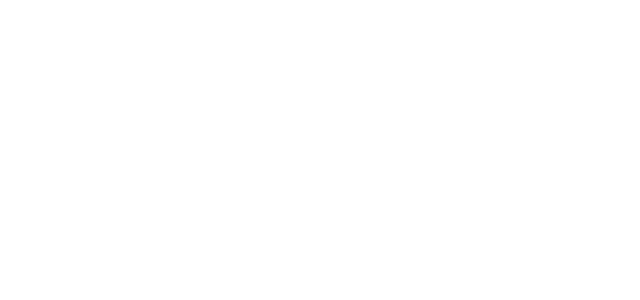
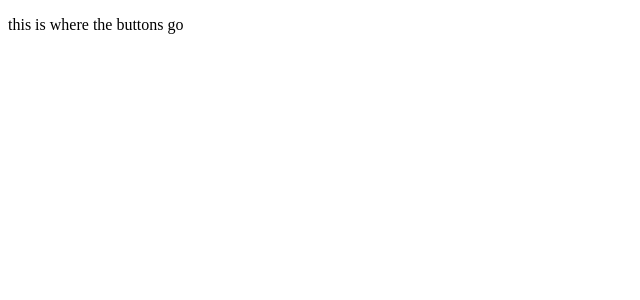
Before and after one commit to lucasscharenbroch/non-stopwatch, a Vue app: page / in a window 1280 px wide. Shown: the top 300 px of the page, without its empty margins (0-640 px from the left). Built offline with nearby package versions, Linux system fonts and the light colour scheme; the HTML template or start-up script is replaced by a standard one.

Commit message:
Add `TimerView`

```diff
--- a/src/App.vue
+++ b/src/App.vue
@@ -1,9 +1,11 @@
 <script setup lang="ts">
+import TimerView from './views/TimerView.vue';
+
 </script>
 
 <template>
-
   <main>
+    <TimerView></TimerView>
   </main>
 </template>
 
--- /dev/null
+++ b/src/views/TimerView.vue
@@ -0,0 +1,10 @@
+<!-- Main View With Buttons -->
+<script setup lang="ts">
+</script>
+
+<template>
+	<p>this is where the buttons go</p>
+</template>
+
+<style scoped>
+</style>
```
